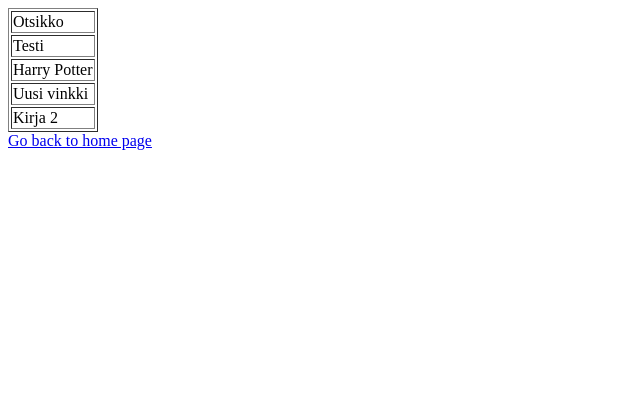
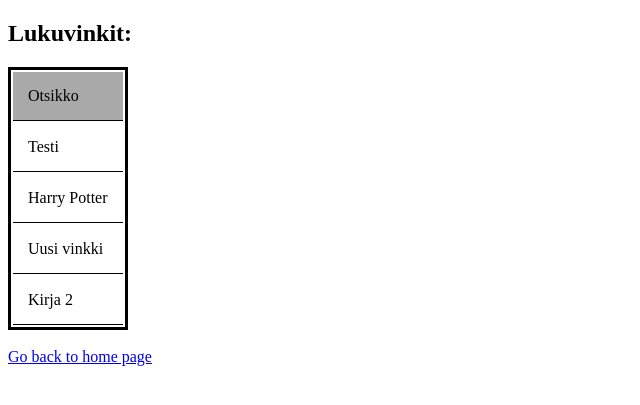
Before and after one commit to oonarauhala/ohtu-minprojekti, a Flask app: page /list in a window 1280 px wide. Shown: the top 405 px of the page, without its empty margins (0-640 px from the left). Run offline with Flask 2, Linux system fonts and the light colour scheme; data comes from the database, SQL or seed files in the repository.

Commit message:
Updated list template

```diff
--- a/src/templates/list.html
+++ b/src/templates/list.html
@@ -1,12 +1,21 @@
 <!doctype html>
+<style>
+   td, th {
+        width: 75;
+        height: 50;
+        padding: 15px;
+        border-bottom: 1px solid rgb(0, 0, 0);
+        box-sizing: border-box;
+        font-family: serif;
+      }
+</style>
 <html>
    <title>Lukuvinkit</title>
    <body>
-
-      <table border = 1>
+      <h2>Lukuvinkit:</h2>
+      <table style="border-style: solid; border-color: black;">
          <thead>
-            <td>Otsikko</td>
-
+            <td style="background-color: darkgrey;">Otsikko</td>
          </thead>
 
          {% for row in rows %}
@@ -15,7 +24,7 @@
             </tr>
          {% endfor %}
       </table>
-
+      <br>
       <a href = "/">Go back to home page</a>
 
    </body>
```
